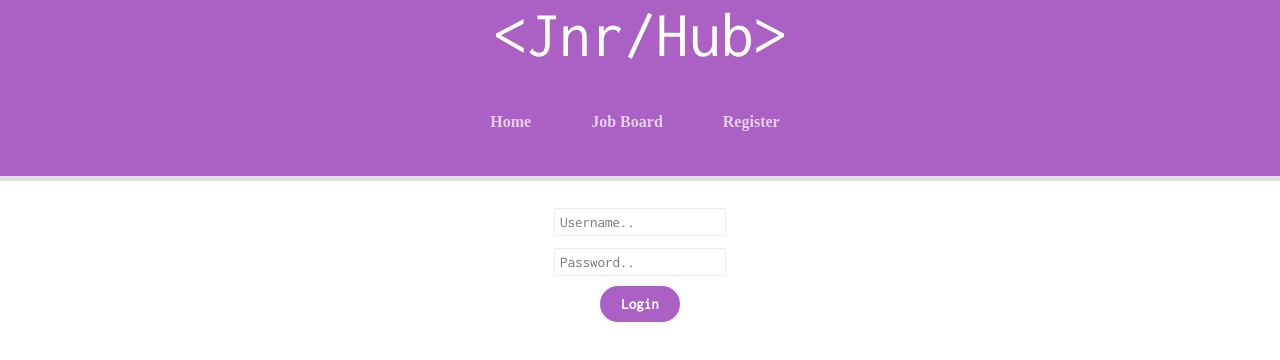
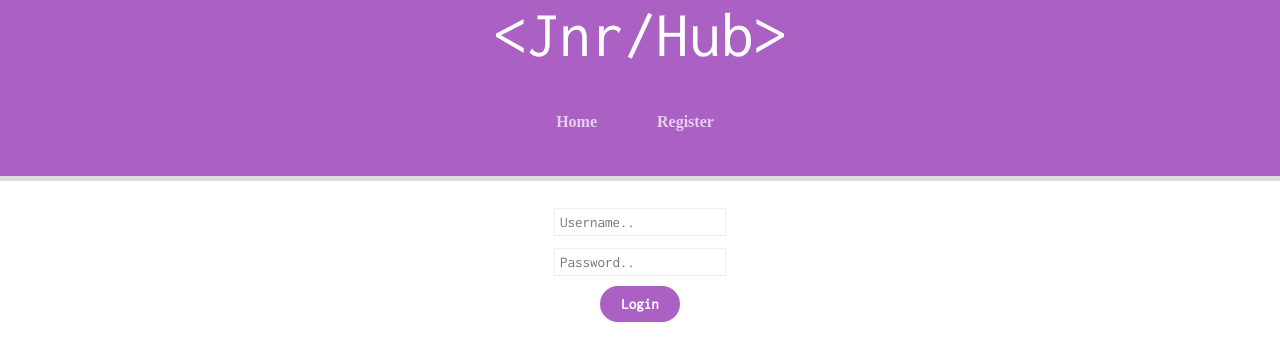
Before and after one commit to ramteen85/jnrhub-client, a React (Create React App) app: page / in a window 1280 px wide. Shown: the top 360 px of the page. Built offline with nearby package versions, Linux system fonts and the light colour scheme.

Commit message:
changed menu

```diff
--- a/src/components/Navbar/Navbar.js
+++ b/src/components/Navbar/Navbar.js
@@ -12,10 +12,10 @@ class Navbar extends Component {
                     <p className={styles.brand}>&lt;Jnr/Hub&gt;</p>
                     <ul>
                         <li><Link to="/">Home</Link></li>
-                        <li><Link to="/jobboard">Job Board</Link></li>
                         { this.props.loggedin
                         ?
                         <div className={styles.inline}>
+                            <li><Link to="/jobboard">Job Board</Link></li>
                             <li><a className={styles.oddOneOut} to="/logout" onClick={() => this.props.onLogout()}>Logout</a></li>
                         </div>
                         :
```
